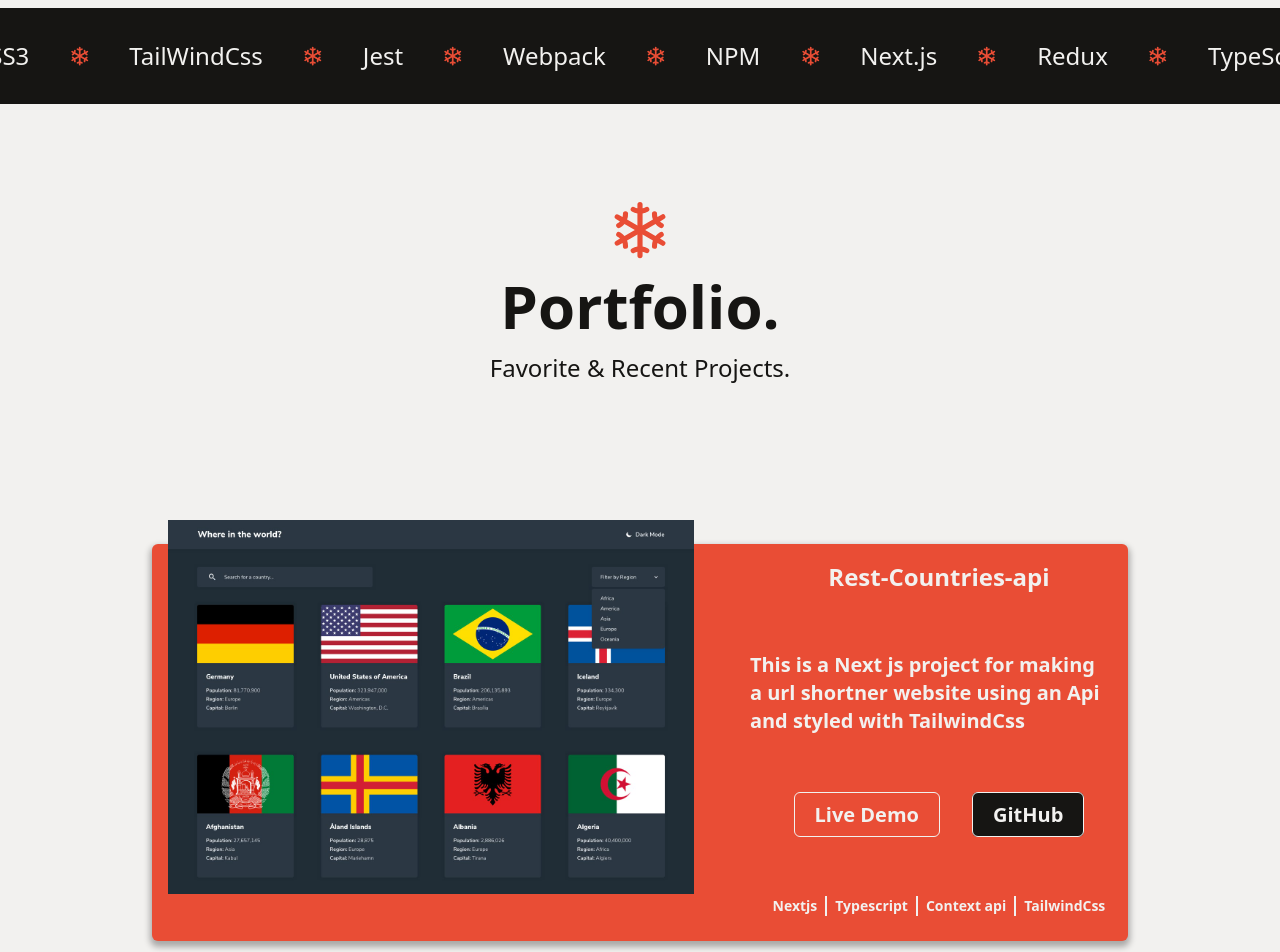
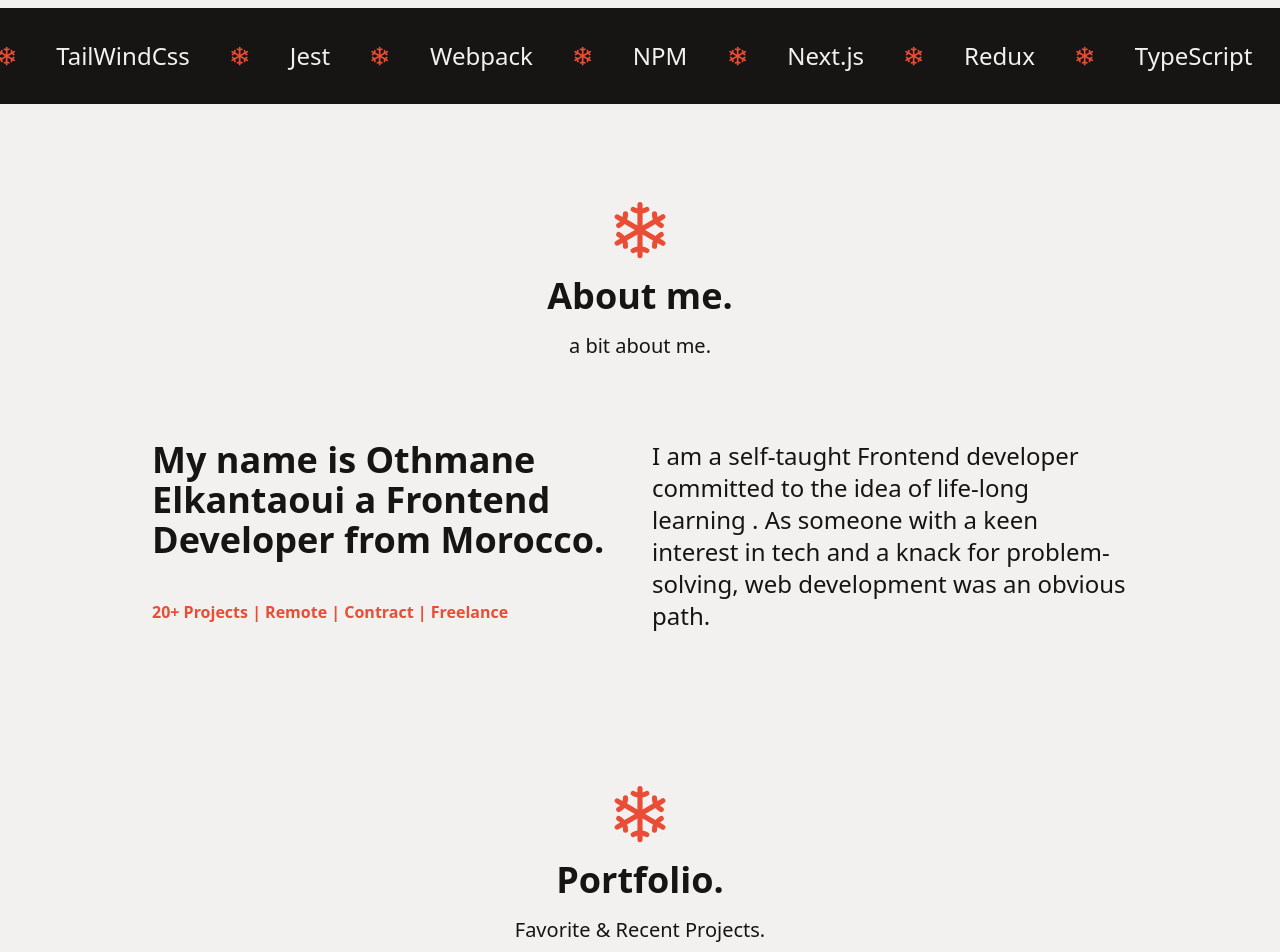
Before and after one commit to polymahh/othmane-elkantaoui, a React (Create React App) app: page / in a window 1280 px wide. Shown: the part 480-1432 px from the top of the page. Built offline with nearby package versions, Linux system fonts and the light colour scheme.

Commit message:
added about me

```diff
--- a/src/Components/About/about.jsx
+++ b/src/Components/About/about.jsx
@@ -7,10 +7,7 @@ export const About = (props) => {
 
   return (
     <>
-      <div
-        ref={props.about}
-        className="mt-8  p-4 md:grid md:grid-cols-2  items-center justify-around lg:w-[976px]	"
-      >
+      <div className="mt-8  p-4 md:grid md:grid-cols-2  items-center justify-around lg:w-[976px]	">
         <div
           ref={ref}
           className={
@@ -95,6 +92,8 @@ export const About = (props) => {
               <h4>Redux</h4>
               <IoSnow className="text-xl text-red-p mx-10" />
               <h4>TypeScript</h4>
+              <IoSnow className="text-xl text-red-p mx-10" />
+              <h4>Chakra UI</h4>
             </div>
             <div
               id="holder"
@@ -122,6 +121,8 @@ export const About = (props) => {
               <h4>Redux</h4>
               <IoSnow className="text-xl text-red-p mx-10" />
               <h4>TypeScript</h4>
+              <IoSnow className="text-xl text-red-p mx-10" />
+              <h4>Chakra UI</h4>
             </div>
           </div>
         </div>
--- /dev/null
+++ b/src/Components/Aboutme/Aboutme.jsx
@@ -0,0 +1,35 @@
+import { IoSnow } from "react-icons/io5";
+
+const Aboutme = (props) => {
+  return (
+    <div
+      ref={props.about}
+      className="w-full pt-4 text-black-p flex flex-col items-center "
+    >
+      <IoSnow className="text-red-p mt-14 text-6xl" />
+      <span className="text-4xl font-bold mt-4 ">About me.</span>
+      <span className=" text-xl  mt-4">a bit about me.</span>
+
+      <div className="grid sm:grid-cols-2 relative md:flex-row gap-6 lg:w-[976px] my-20 bg-red-p  md:bg-opacity-0">
+        <div className="text-4xl font-bold ">
+          <p>
+            My name is Othmane Elkantaoui a Frontend Developer from Morocco.
+          </p>
+          <div className=" mt-10 flex gap-6  text-red-p w-full">
+            <span className="text-base">
+              20+ Projects | Remote | Contract | Freelance
+            </span>
+          </div>
+        </div>
+        <div>
+          <p className="text-2xl">
+            I am a self-taught Frontend developer committed to the idea of
+            life-long learning . As someone with a keen interest in tech and a
+            knack for problem-solving, web development was an obvious path.
+          </p>
+        </div>
+      </div>
+    </div>
+  );
+};
+export default Aboutme;
--- a/src/Components/ExperienceCard/ExperienceCard.jsx
+++ b/src/Components/ExperienceCard/ExperienceCard.jsx
@@ -10,7 +10,14 @@ const ExperienceCard = ({ item }) => {
   return (
     <div className=" grid  md:grid-cols-2 gap-8 relative lg:w-[976px] my-40 px-4 md:px-12 ">
       <div className="flex flex-col  gap-8">
-        <span className="text-4xl font-bold">{item.title}</span>
+        <a
+          href={item.liveLink}
+          target="_blank"
+          rel="noopener noreferrer"
+          className="text-4xl font-bold hover:text-red-p"
+        >
+          {item.title}
+        </a>
 
         <div>
           <p className="text-lg font-bold  ">{item.description}</p>
@@ -40,23 +47,29 @@ const ExperienceCard = ({ item }) => {
         </div>
       </div>
 
-      <div className=" flex flex-wrap place-self-center  gap-2 sm:w-3/4 md:w-full">
-        <span className="text-md text-red-p ">{item.status}</span>
+      <div className=" flex flex-wrap place-self-center  gap-2 ">
+        <span
+          className={`text-md text-red-p delay-100 ease-in duration-500 ${
+            inView ? "translate-x-0 " : "translate-x-36 opacity-0"
+          }`}
+        >
+          {item.status}
+        </span>
 
         {/* images */}
         <div>
           <img
-            className={`mg: max-h-[50vh] delay-100 ease-in  duration-500 ${
+            className={` max-h-[50vh] delay-100 ease-in  duration-500 ${
               inView ? "translate-x-0 " : "translate-x-36 opacity-0"
             }  `}
             src={item.image[0]}
             alt=""
           />
         </div>
-        <div className="flex gap-2">
+        <div className="flex gap-2 max-w-[56.5vh]">
           <div>
             <img
-              className={`min-w-2/3 delay-100 ease-in  duration-500 ${
+              className={`min-w-2/3 delay-200 ease-in duration-500 ${
                 inView ? "translate-x-0 " : "translate-x-36 opacity-0"
               } `}
               src={item.image[1]}
--- a/src/Components/Experiences/Experiences.jsx
+++ b/src/Components/Experiences/Experiences.jsx
@@ -12,7 +12,7 @@ const experienceList = [
     description:
       "seocomponent.com is a collection of all types of technical SEO elements for websites so developers spend more time designing and building websites ",
     whatiDid: [
-      "Built new schema generators for various types of pages e.g.: Article,Event, Recipe , Job Posting and many more",
+      "Built new schema generators for various types of pages e.g.: Article, Event, Recipe, Job Posting and many more",
       "Optimized the code by creating new reusable components and tools so to make creation of new generators easier",
       "Establishing a new context to share states between components seamlessly",
     ],
@@ -30,7 +30,7 @@ const experienceList = [
     description:
       "Data mine is an open-source project to create a public facing directory website for Prifina dynamic data to easily find all types of data objects and attributes available for developers to create all kinds data apps.",
     whatiDid: [
-      "Worked with a ui/ux designer to make the frontend of the project following figma designs",
+      "Worked with a ui/ux designer to code the frontend of the project following figma designs using Reactjs and Chakra ui",
       "Connected the website to Prifina notion data-base through an express server and established the routing and a context to make calls to the api as needed ",
       "Coded the sorting by search or by categories or by status logic from scratch",
     ],
@@ -44,12 +44,12 @@ export const Experiences = (props) => {
   return (
     <>
       <div
-        ref={props.projects}
+        ref={props.experiences}
         className="w-full pt-4 text-black-p flex flex-col items-center "
       >
         <IoSnow className="text-red-p mt-14 text-6xl" />
-        <span className="text-6xl font-bold mt-4 ">Experience.</span>
-        <span className=" text-2xl  mt-4">Recent Clients & Contributions.</span>
+        <span className="text-4xl font-bold mt-4 ">Experience.</span>
+        <span className=" text-xl  mt-4">Recent Work & Contributions.</span>
         <div>
           {experienceList.map((item) => (
             <ExperienceCard key={item.title} item={item} />
--- a/src/Components/Header/header.jsx
+++ b/src/Components/Header/header.jsx
@@ -16,7 +16,10 @@ export const Header = (props) => {
           <ul className="flex items-center text-xl pt-2 ">
             {/* <li>Home</li> */}
             <li onClick={() => props.ScrollDown(props.about)}>About</li>
-            <li onClick={() => props.ScrollDown(props.projects)}>Projects</li>
+            <li onClick={() => props.ScrollDown(props.projects)}>Portfolio</li>
+            <li onClick={() => props.ScrollDown(props.experiences)}>
+              Experiences
+            </li>
           </ul>
         </div>
         <button
--- a/src/Components/Home/home.jsx
+++ b/src/Components/Home/home.jsx
@@ -1,5 +1,6 @@
 import { useRef } from "react";
 import { About } from "../About/about";
+import Aboutme from "../Aboutme/Aboutme";
 import { Contact } from "../Contact/contact";
 import { Experiences } from "../Experiences/Experiences";
 import { Footer } from "../Footer/footer";
@@ -9,6 +10,7 @@ const Home = () => {
   const contact = useRef();
   const about = useRef();
   const projects = useRef();
+  const experiences = useRef();
 
   const ScrollDown = (ref) => {
     window.scrollTo({
@@ -24,15 +26,16 @@ const Home = () => {
           contactRef={contact}
           projects={projects}
           about={about}
+          experiences={experiences}
         />
         <About
-          about={about}
           ScrollDown={ScrollDown}
           contactRef={contact}
           projects={projects}
         />
+        <Aboutme about={about} />
         <Projects projects={projects} />
-        <Experiences />
+        <Experiences experiences={experiences} />
         <Contact contactRef={contact} />
         <Footer />
       </div>
--- a/src/Components/ProjectCard/projectCard.jsx
+++ b/src/Components/ProjectCard/projectCard.jsx
@@ -31,14 +31,14 @@ export const ProjectCard = ({ item }) => {
           }`}
         >
           {/* title and description */}
-          <h1 className="text-2xl font-bold flex items-center  ">
+          <h1 className="text-xl font-bold flex items-center  ">
             {item.title}{" "}
           </h1>
-          <p className="text-xl font-bold pr-4">{item.description}</p>
-          <div className="place-self-center ">
+          <p className="text-lg font-bold pr-4">{item.description}</p>
+          <div className="place-self-center  ">
             {/* buttons */}
             <a
-              className="btn bg-red-p text-grey-p  hover:bg-grey-p hover:text-black-p"
+              className="btn bg-red-p text-grey-p text-lg hover:bg-grey-p hover:text-black-p"
               href={item.liveLink}
               target="_blank"
               rel="noopener noreferrer"
@@ -46,7 +46,7 @@ export const ProjectCard = ({ item }) => {
               Live Demo
             </a>
             <a
-              className="btn bg-black-p text-grey-p hover:bg-grey-p hover:text-black-p"
+              className="btn bg-black-p  text-grey-p text-lg hover:bg-grey-p hover:text-black-p"
               href={item.gitLink}
               target="_blank"
               rel="noopener noreferrer"
@@ -56,7 +56,7 @@ export const ProjectCard = ({ item }) => {
           </div>
           <div>
             <p
-              className={`py-2 text-sm font-bold flex items-center text-grey-p justify-around   divide-x-2`}
+              className={`py-2 text-xs font-bold flex items-center text-grey-p justify-around   divide-x-2`}
             >
               {/* <span>STACK:</span> */}
               {item.stack.map((item) => (
--- a/src/Components/Projects/projects.jsx
+++ b/src/Components/Projects/projects.jsx
@@ -111,8 +111,8 @@ export const Projects = (props) => {
         className="w-full pt-4 text-black-p flex flex-col items-center "
       >
         <IoSnow className="text-red-p mt-14 text-6xl" />
-        <span className="text-6xl font-bold mt-4 ">Portfolio.</span>
-        <span className=" text-2xl  mt-4">Favorite & Recent Projects.</span>
+        <span className="text-4xl font-bold mt-4 ">Portfolio.</span>
+        <span className=" text-xl  mt-4">Favorite & Recent Projects.</span>
         <div>
           {projectList.map((item) => (
             <ProjectCard key={item.title} item={item} />
```
